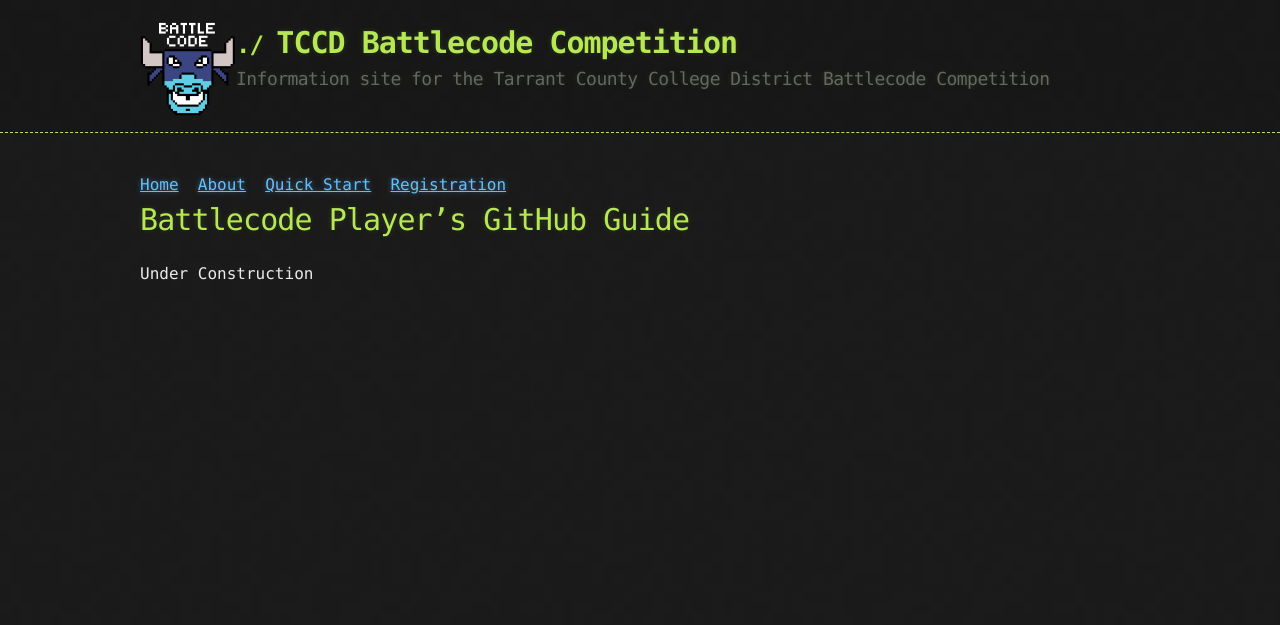
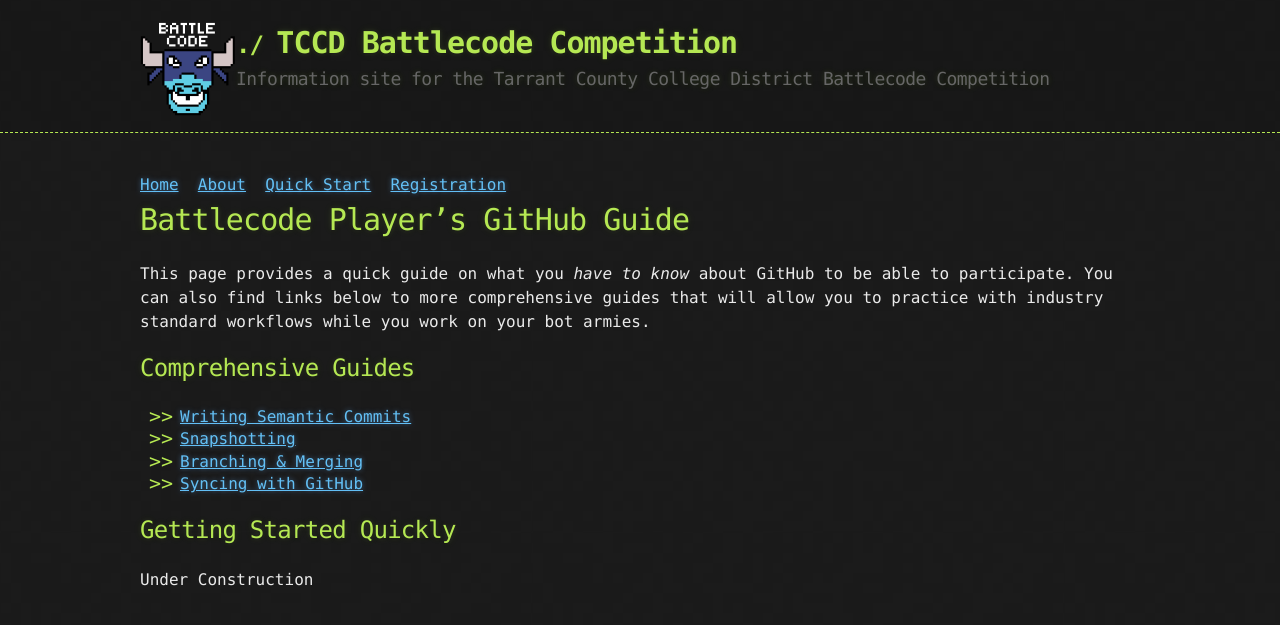
Before and after one commit to TCCD-Battlecode/tccd-battlecode.github.io, a Jekyll site: the page built from pages/github/github.md, in a window 1280 px wide. Shown: the top 625 px of the page. Built offline with Jekyll 4.4.1, drawn with Linux system fonts in a browser that asks for light colours.

Commit message:
adding github pages

```diff
--- a/pages/github/github.md
+++ b/pages/github/github.md
@@ -6,4 +6,15 @@
 
 # Battlecode Player's GitHub Guide
 
+This page provides a quick guide on what you _have to know_ about GitHub to be able to participate. You can also find links below to more comprehensive guides that will allow you to practice with industry standard workflows while you work on your bot armies.
+
+## Comprehensive Guides
+
+* [Writing Semantic Commits](/github/commits/)
+* [Snapshotting](/github/snapshotting/)
+* [Branching & Merging](/github/branching/)
+* [Syncing with GitHub](/github/syncing/)
+
+## Getting Started Quickly
+
 Under Construction
```
Also changed, not shown: pages/github/branching.md (added, +9 -0 lines), pages/github/commits.md (added, +9 -0 lines), pages/github/snapshotting.md (added, +9 -0 lines), pages/github/syncing.md (added, +9 -0 lines).
